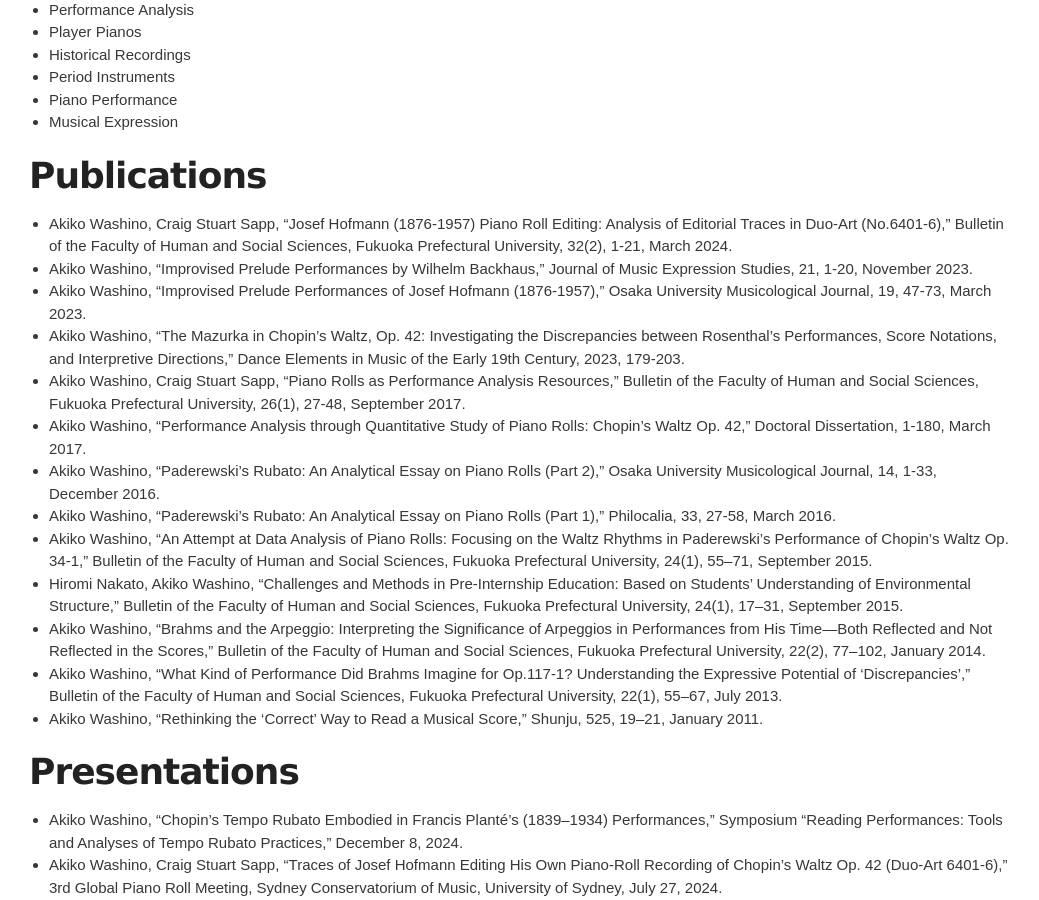
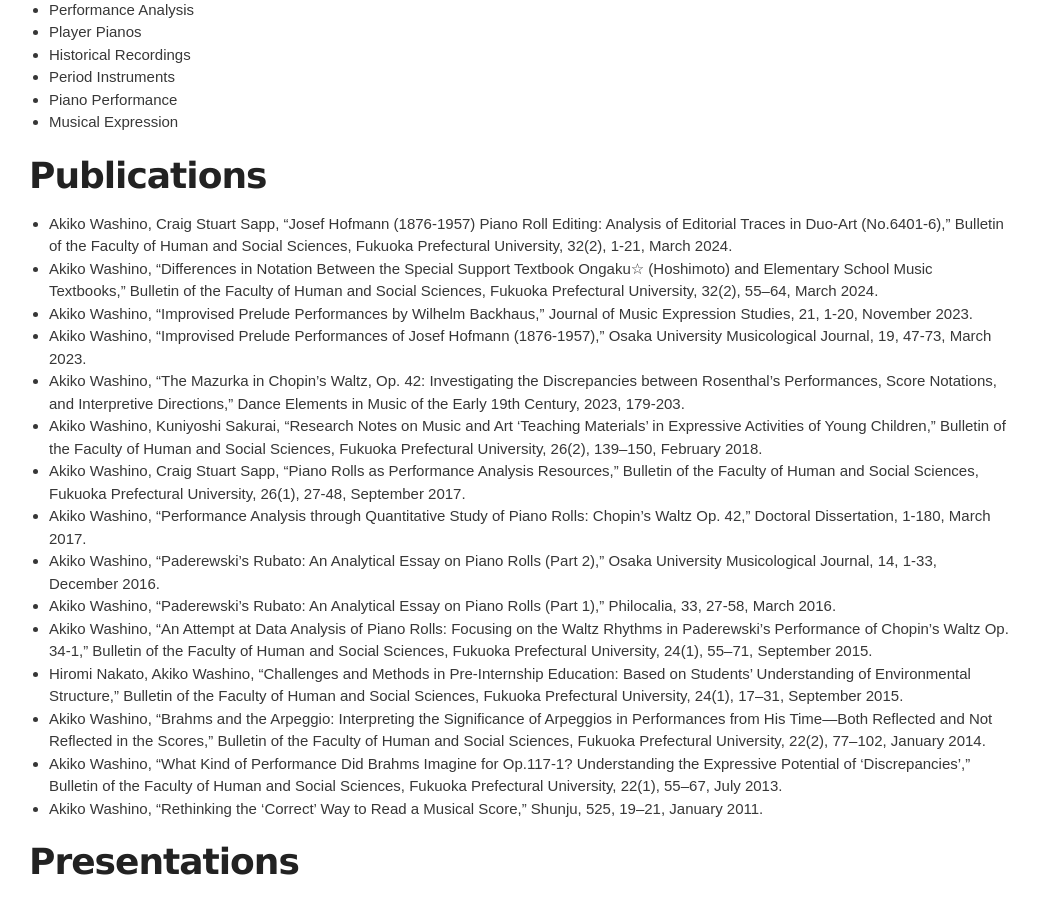
Before and after one commit to akikowashino/akikowashino.github.io, a Jekyll site: the page built from index-en.md, in a window 1280 px wide and 900 px high, scrolled down 901 px. Shown: the whole window, without its empty margins (121-1160 px from the left). Built offline with Jekyll 4.4.1, drawn with Linux system fonts in a browser that asks for light colours.

Commit message:
Update index-en.md

```diff
--- a/index-en.md
+++ b/index-en.md
@@ -35,9 +35,11 @@ lang: en
 
 # Publications
 * Akiko Washino, Craig Stuart Sapp, "Josef Hofmann (1876-1957) Piano Roll Editing: Analysis of Editorial Traces in Duo-Art (No.6401-6)," Bulletin of the Faculty of Human and Social Sciences, Fukuoka Prefectural University, 32(2), 1-21, March 2024.
+* Akiko Washino, “Differences in Notation Between the Special Support Textbook Ongaku☆ (Hoshimoto) and Elementary School Music Textbooks,” Bulletin of the Faculty of Human and Social Sciences, Fukuoka Prefectural University, 32(2), 55–64, March 2024.
 * Akiko Washino, "Improvised Prelude Performances by Wilhelm Backhaus," Journal of Music Expression Studies, 21, 1-20, November 2023.
 * Akiko Washino, "Improvised Prelude Performances of Josef Hofmann (1876-1957)," Osaka University Musicological Journal, 19, 47-73, March 2023.
 * Akiko Washino, "The Mazurka in Chopin’s Waltz, Op. 42: Investigating the Discrepancies between Rosenthal’s Performances, Score Notations, and Interpretive Directions," Dance Elements in Music of the Early 19th Century, 2023, 179-203.
+* Akiko Washino, Kuniyoshi Sakurai, “Research Notes on Music and Art ‘Teaching Materials’ in Expressive Activities of Young Children,” Bulletin of the Faculty of Human and Social Sciences, Fukuoka Prefectural University, 26(2), 139–150, February 2018.
 * Akiko Washino, Craig Stuart Sapp, "Piano Rolls as Performance Analysis Resources," Bulletin of the Faculty of Human and Social Sciences, Fukuoka Prefectural University, 26(1), 27-48, September 2017.
 * Akiko Washino, "Performance Analysis through Quantitative Study of Piano Rolls: Chopin's Waltz Op. 42," Doctoral Dissertation, 1-180, March 2017.
 * Akiko Washino, "Paderewski’s Rubato: An Analytical Essay on Piano Rolls (Part 2)," Osaka University Musicological Journal, 14, 1-33, December 2016.
```
